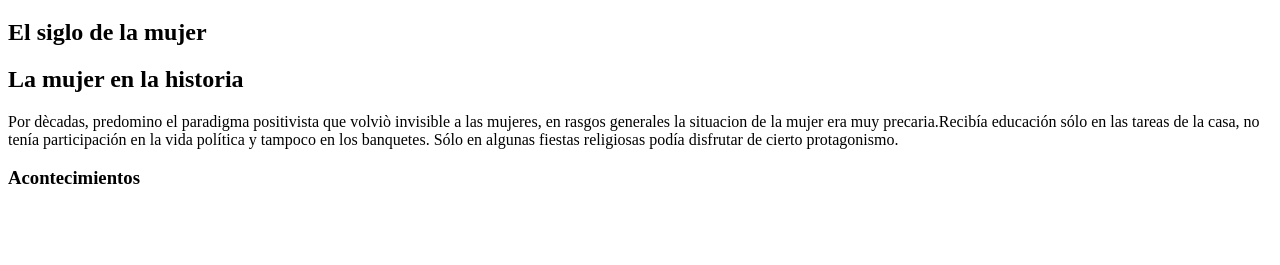
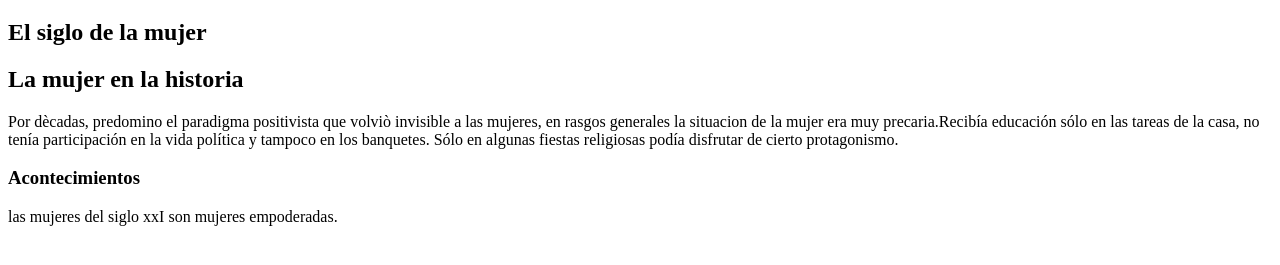
Before and after one commit to sandramileon/mujer-del-siglo-xxI, a plain HTML site: page index.html in a window 1280 px wide. Shown: the part 61-326 px from the top of the page. Drawn offline with Linux system fonts and the light colour scheme.

Commit message:
mujer empoderada

```diff
--- a/index.html
+++ b/index.html
@@ -13,6 +13,7 @@
     <h2>La mujer en la historia</h2>
     <P>Por dècadas, predomino el paradigma positivista que volviò invisible a las mujeres, en rasgos generales la situacion de la mujer era muy precaria.Recibía educación sólo en las tareas de la casa, no tenía participación en la vida política y tampoco en los banquetes. Sólo en algunas fiestas religiosas podía disfrutar de cierto protagonismo. </P>
     <h3>Acontecimientos</h3>
+    <p>las mujeres del siglo xxI son mujeres empoderadas.</p>
 
 </body>
 </html>
```
